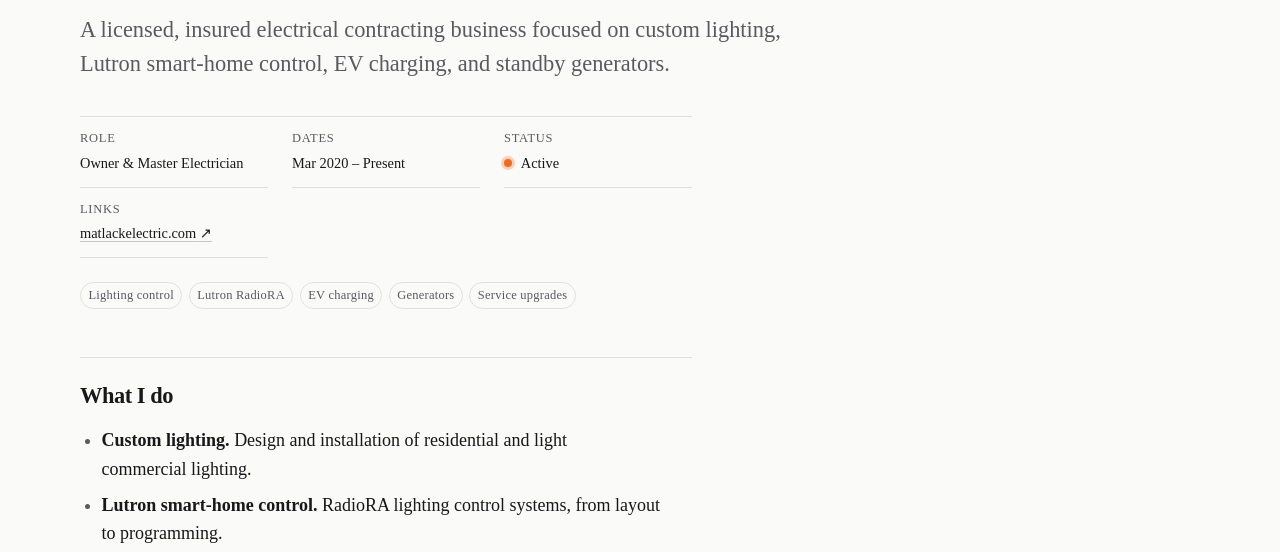
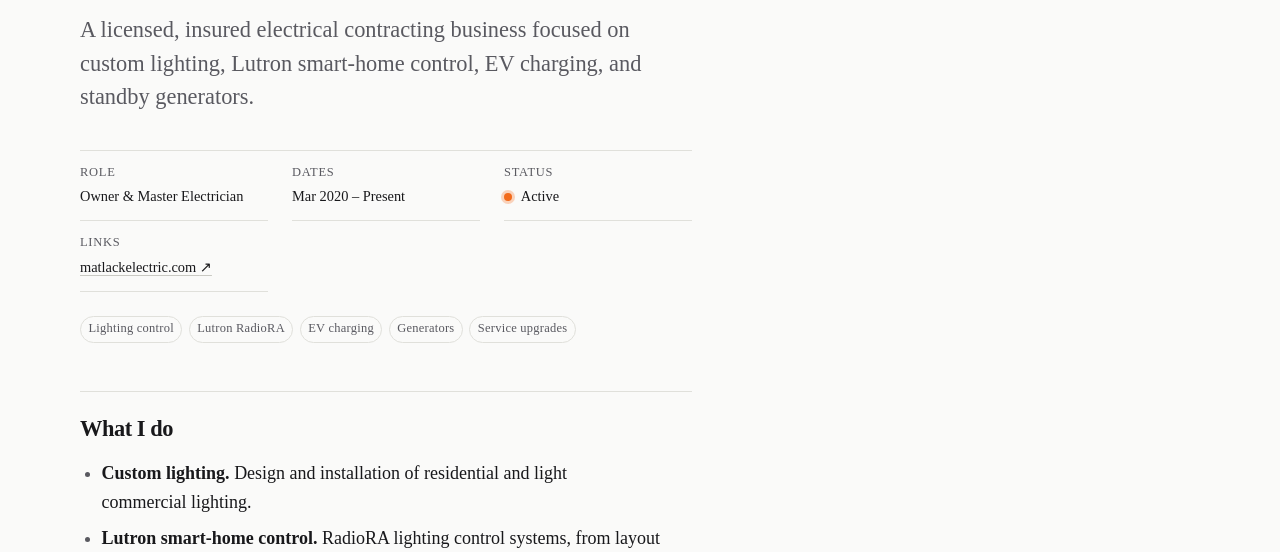
Before and after one commit to Ethan-Matlack/personal-website, an Astro site: page /projects/matlack-electric in a window 1280 px wide. Shown: the part 233-785 px from the top of the page. Built offline with nearby package versions, Linux system fonts and the light colour scheme; Astro itself is replaced by a stand-in of ours.

Commit message:
Reduce width of summary text to match page

```diff
--- a/src/pages/projects/[slug].astro
+++ b/src/pages/projects/[slug].astro
@@ -31,7 +31,7 @@ const hostname = (u: string) => new URL(u).hostname.replace(/^www\./, '');
     <header class="head">
       <p class="label">{kind === 'business' ? 'Business' : 'Project'}</p>
       <h1>{title}</h1>
-      <p class="summary prose-width">{summary}</p>
+      <p class="summary">{summary}</p>
 
       <dl class="spec">
         {role && (
@@ -122,7 +122,10 @@ const hostname = (u: string) => new URL(u).hostname.replace(/^www\./, '');
   .back:hover {
     color: var(--accent);
   }
+  /* Width is set here, at body font size, so the larger summary text wraps at the
+     same measure as the body and the spec rules (ch scales with font size). */
   .head {
+    max-width: var(--measure);
     padding-block: var(--space-l) var(--space-m);
   }
   h1 {
```
